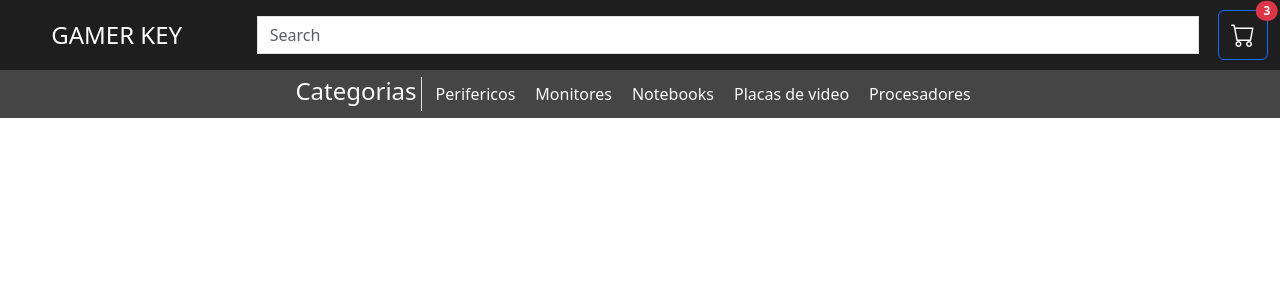
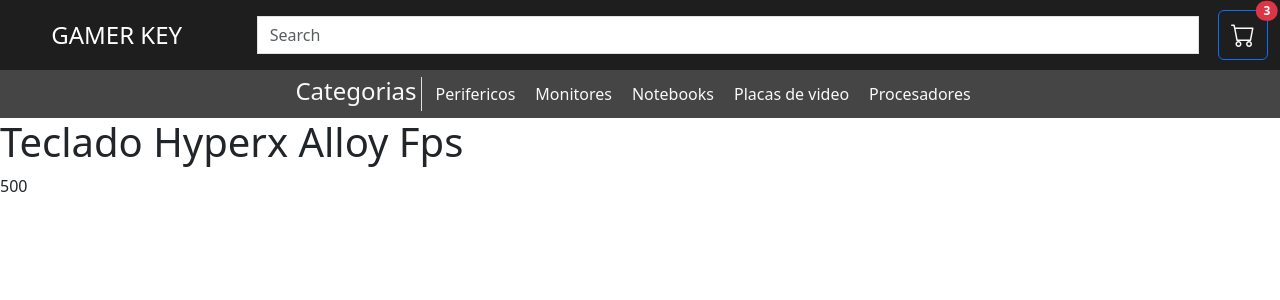
Before and after one commit to JuaniAliaga/Proyecto-react, a React (Vite) app in the folder vite-project/: page /item/1 in a window 1280 px wide. Shown: the top 300 px of the page. Built offline with nearby package versions, Linux system fonts and the light colour scheme.

Commit message:
filtrar productos por id

```diff
--- a/vite-project/src/App.jsx
+++ b/vite-project/src/App.jsx
@@ -1,6 +1,7 @@
 import NavBar from './components/NavBar/NavBar'
 import ItemListContainer from "./components/ItemListContainer/ItemListContainer"
 import {Routes, Route} from "react-router-dom"
+import ItemDetailContainer from './components/ItemDetailContainer/ItemDetailContainer'
 
 function App() {
 
@@ -11,8 +12,9 @@
     <Routes>
         <Route path='/'  element={<ItemListContainer />}/>
 
-        <Route path='/category/:id' element={<ItemListContainer />}/>
+        <Route path='/category/:categoryid' element={<ItemListContainer />}/>
 
+        <Route path='/item/:id' element={<ItemDetailContainer />}/>
     </Routes>
     </>
   )
--- a/vite-project/src/components/ItemDetailContainer/ItemDetail.jsx
+++ b/vite-project/src/components/ItemDetailContainer/ItemDetail.jsx
@@ -1,7 +1,16 @@
 
 
-export const ItemDetail = () => {
+const ItemDetail = ({item, loading}) => {
+
+    if (loading) {
+        return <h2 className="text-center mt-3">Cargando informacion del producto...</h2>
+    }
     return (
-        <div>ItemDetail</div>
+        <div>
+            <h1>{item.nombre}</h1>
+            <p>{item.precio}</p>
+        </div>
     )
 }
+
+export default ItemDetail
--- a/vite-project/src/components/ItemDetailContainer/ItemDetailContainer.jsx
+++ b/vite-project/src/components/ItemDetailContainer/ItemDetailContainer.jsx
@@ -1,7 +1,32 @@
+import ItemDetail from "./ItemDetail"
+import { useState, useEffect } from "react"
+import { obtenerProduto } from "../../productos"
+import { useParams } from "react-router-dom"
 
 
-export const ItemDetailContainer = () => {
-  return (
-    <div>ItemDetailContainer</div>
-  )
+const ItemDetailContainer = () => {
+    const [item, setItem] = useState(true)
+    //Si establezco el estado de item en null, no me lo toma
+    const [loading, setLoading] = useState(true)
+    const { id } = useParams()
+
+    useEffect(() => {
+        obtenerProduto(id)
+        .then((response) => {
+            setItem(response)
+        })
+        .catch(() => {
+            setItem(null)
+        })
+        .finally(() => {
+            setLoading(false)
+        })
+    }, [id])
+
+
+
+    return <ItemDetail item={item} loading={loading}/>
+
 }
+
+export default ItemDetailContainer
--- a/vite-project/src/components/ItemListContainer/ItemList.jsx
+++ b/vite-project/src/components/ItemListContainer/ItemList.jsx
@@ -1,7 +1,8 @@
+import { Link } from "react-router-dom"
 
 const ItemList = ({item,loading}) => {
     if (loading) {
-        return <h2>Cargando productos...</h2>
+        return <h2 className="text-center mt-3">Cargando productos...</h2>
     }
     return (
         <div>
@@ -9,7 +10,7 @@
             <div className="card-container" style={{display: "flex", flexWrap: "wrap", gap: "10px"}}>
                 {item.map((p) => (
                     <div key={p.id} className="card" style={{flex: "0", minWidth: "360px"}}>
-                        <h5 className="card-tittle text-center">{p.nombre}</h5>
+                        <h5 className="card-tittle text-center"><Link to={`/item/${p.id}`}>{p.nombre}</Link></h5>
                         <p className="card-text ms-1 mb-2 fw-bold text-start">${p.precio}</p>
                         <a href="#" class="btn btn-primary w-50 m-auto mb-1">Comprar</a>
                     </div>
--- a/vite-project/src/components/ItemListContainer/ItemListContainer.jsx
+++ b/vite-project/src/components/ItemListContainer/ItemListContainer.jsx
@@ -6,16 +6,16 @@
 const ItemListContainer = () => {
     const [item, setItem] = useState([])
     const [isLoading, setIsLoading] = useState(true)
-    const {id} = useParams()
+    const {categoryid} = useParams()
 
     useEffect(() => {
 
         setIsLoading(true)
-        obtenerProdutos(id).then((response) => {
+        obtenerProdutos(categoryid).then((response) => {
             setItem(response)
             setIsLoading(false)
         })
-    },[id])
+    },[categoryid])
 
 
 
--- a/vite-project/src/productos.js
+++ b/vite-project/src/productos.js
@@ -20,7 +20,7 @@
             }else{
                 reject("Todavia no tenemos ese producto :c")
             }
-        }, 2000)
+        }, 1000)
     })
 }
 
```
